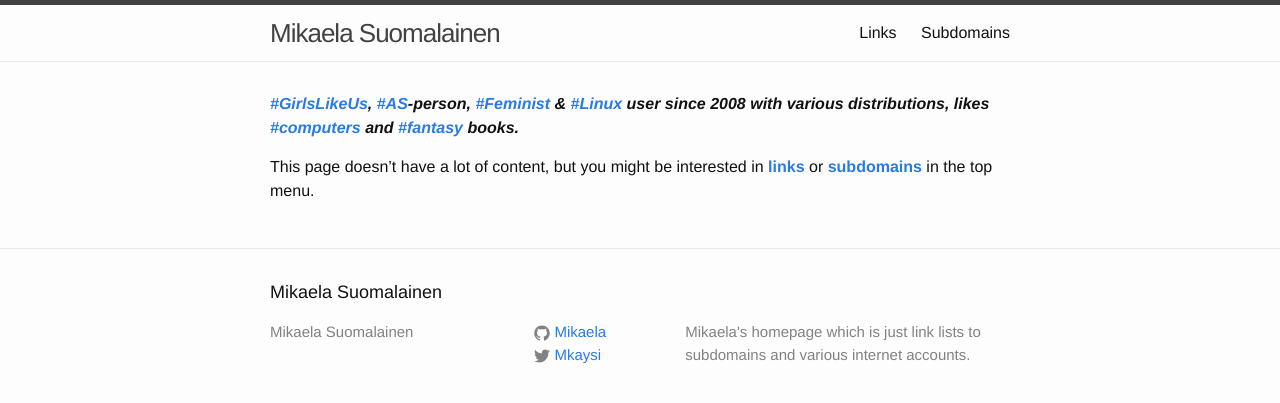
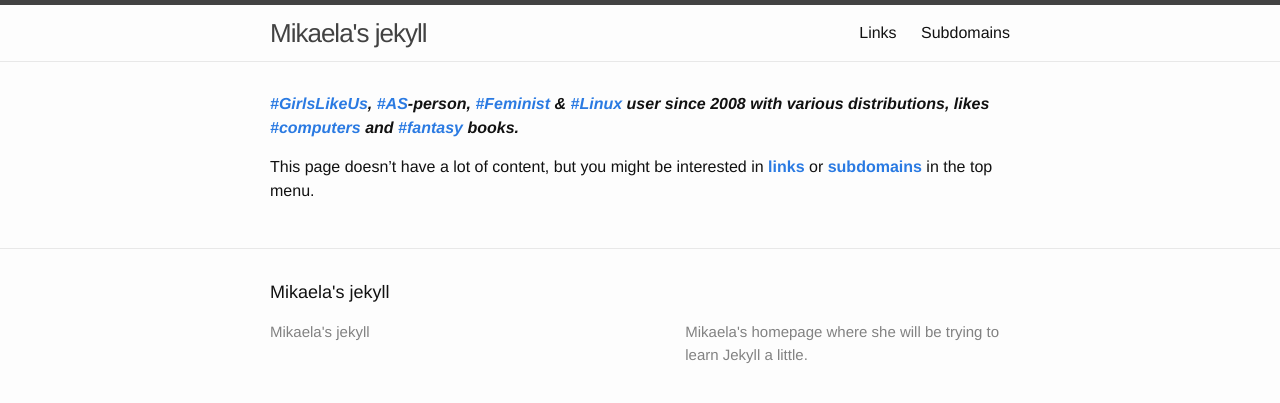
Before and after one commit to Mikaela/mikaela.github.io, a Jekyll site: the page built from index.md, in a window 1280 px wide. Shown: the top 403 px of the page. Built offline with Jekyll 4.4.1, drawn with Linux system fonts in a browser that asks for light colours.

Commit message:
update _config.yml

```diff
--- a/_config.yml
+++ b/_config.yml
@@ -1,11 +1,11 @@
 # Site settings
-title: Mikaela Suomalainen
+title: Mikaela's jekyll
 description: > # this means to ignore newlines until "baseurl:"
-    Mikaela's homepage which is just link lists to subdomains and various internet accounts.
+    Mikaela's homepage where she will be trying to learn Jekyll a little.
 baseurl: "" # the subpath of your site, e.g. /blog/
 url: "http://mikaela.info" # the base hostname & protocol for your site
-twitter_username: Mkaysi
-github_username:  Mikaela
+#twitter_username: Mkaysi
+#github_username:  Mikaela
 
 # Build settings
 markdown: kramdown
```
